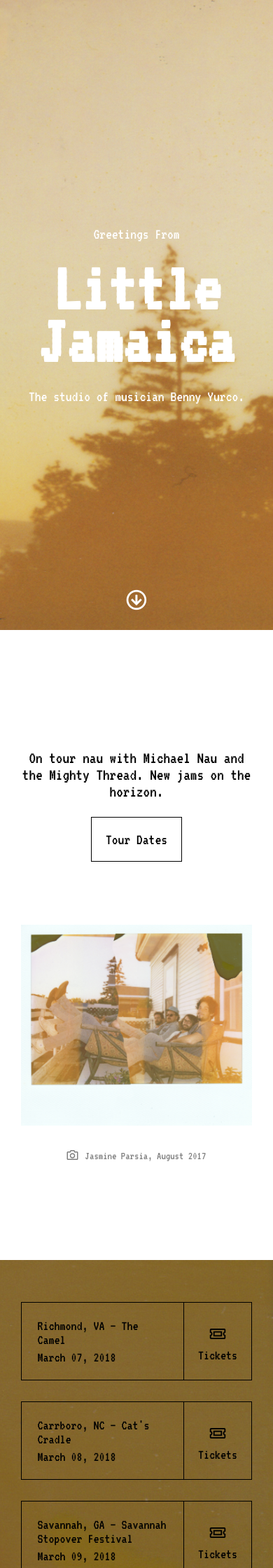
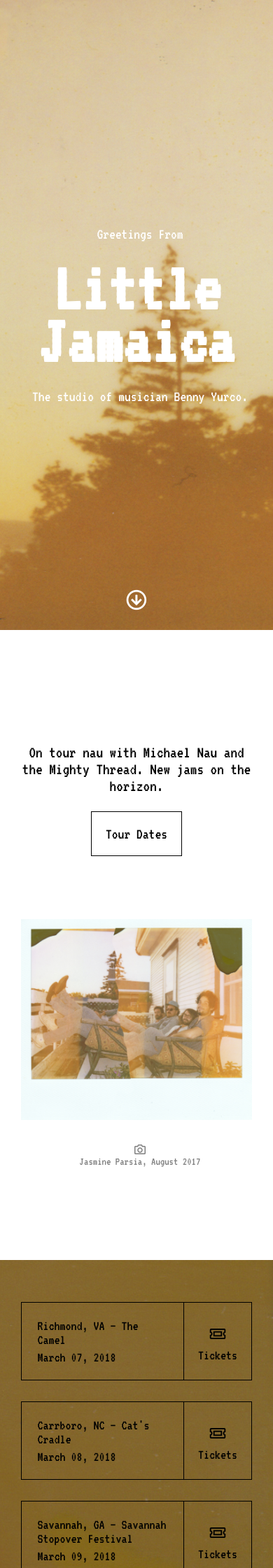
Before and after one commit to alder-studio/little-jamaica, a Jekyll site: the page built from index.html, in a window 390 px wide. Shown: the top 2240 px of the page at 70% size. Built offline with Jekyll 4.4.1, drawn with Linux system fonts in a browser that asks for light colours.

Commit message:
Add Spotify

```diff
--- a/assets/site.css
+++ b/assets/site.css
@@ -2,29 +2,13 @@
 
 .spotify-embeds {
     width: 100%;
-    padding: 50px;
+    padding: 5vh;
     max-width: 960px;
     margin: 0 auto;
 }
 
 .spotify-embed {
   background: transparent;
-
-  &:not(:last-of-type) {
-    margin-bottom: 5px;
-  }
-
-  iframe {
-    display: block;
-    transition: opacity 0.125s;
-    .js & {
-      opacity: 0;
-
-      &.loaded {
-        opacity: 1;
-      }
-    }
-  }
 }
 
 /* Mobile Tweaks */
@@ -35,6 +19,7 @@
     h3 { font-size: 24px !important; }
     #tour { background-position: right !important; }
     .contact-link { width: 100% !important; }
+    .caption i, p { width: 100% !important; }
 }
 
 /* Structure */
```
